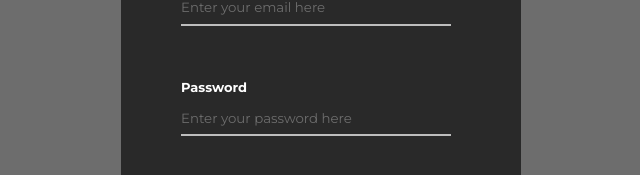
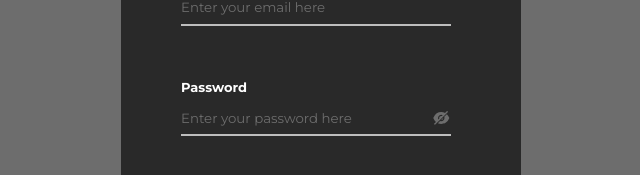
Before and after one commit to theNickMagee/Plain-React-CSS, a React (Create React App) app: page / in a window 1280 px wide. Shown: the part 415-590 px from the top of the page, without its empty margins (319-959 px from the left). Built offline with nearby package versions, Linux system fonts and the light colour scheme.

Commit message:
changed login

```diff
--- a/src/components/components/UnderlinedTextInput.jsx
+++ b/src/components/components/UnderlinedTextInput.jsx
@@ -10,6 +10,7 @@ const UnderlinedTextInput = ({
   value,
   onValueChange,
   type,
+  placeholder,
 }) => {
   const [isActive, setIsActive] = useState(false);
   const [passwordVisible, setPasswordVisible] = useState(false);
@@ -35,7 +36,7 @@ const UnderlinedTextInput = ({
         <input
           className={`form-input ${isInvalid ? "invalid" : ""}`}
           value={value}
-          placeholder="Enter your email here"
+          placeholder={placeholder}
           onChange={onValueChange}
           onBlur={() => setIsActive(false)}
           onFocus={() => setIsActive(true)}
--- a/src/components/login/Login.jsx
+++ b/src/components/login/Login.jsx
@@ -2,6 +2,8 @@ import React, { useState } from "react";
 import { MdEmail } from "react-icons/md";
 import { RiLockPasswordFill } from "react-icons/ri";
 import OtherSignInOptions from "../signInOptions/OtherSignInOptions";
+
+import UnderlinedTextInput from "../components/UnderlinedTextInput";
 
 const Login = (props) => {
   const [email, setEmail] = useState("");
@@ -16,31 +18,23 @@ const Login = (props) => {
 
   return (
     <div className="login-signup-container">
-      <div className="label-input-container">
-        <div className="field-label">Email</div>
-        {/* <MdEmail className="form-icon" size={20} style={{}} /> */}
-        <input
-          className="form-input"
-          type="text"
-          value={email}
-          placeholder="Enter your email here"
-          onChange={handleEmailChange}
-        />
-        {/* <span className="input-border" /> */}
-      </div>
+      <UnderlinedTextInput
+        label={"Email"}
+        isInvalid={false}
+        value={email}
+        onValueChange={handleEmailChange}
+        placeholder="Enter your email here"
+      />
 
-      <div className="label-input-container">
-        <div className="field-label">Password</div>
-        {/* <RiLockPasswordFill className="form-icon" size={20} style={{}} /> */}
-        <input
-          className="form-input"
-          type="password"
-          placeholder="Enter your password here"
-          value={password}
-          onChange={handlePasswordChange}
-        />
-        {/* <span className="input-border" /> */}
-      </div>
+      <UnderlinedTextInput
+        label={"Password"}
+        isInvalid={false}
+        value={password}
+        onValueChange={handlePasswordChange}
+        type={"password"}
+        placeholder="Enter your password here"
+      />
+
       <div className="login-button-container">
         <button className="login-button">Log In</button>
         <div className="forgot-password-click">Forgot Your Password? </div>
--- a/src/components/signup/SignUp.jsx
+++ b/src/components/signup/SignUp.jsx
@@ -99,6 +99,7 @@ const SignUp = (props) => {
         isInvalid={emailInvalid}
         value={email}
         onValueChange={handleEmailChange}
+        placeholder="Enter your email here"
       />
 
       <UnderlinedTextInput
@@ -107,6 +108,7 @@ const SignUp = (props) => {
         value={password}
         onValueChange={handlePasswordChange}
         type={"password"}
+        placeholder="Enter your password here"
       />
 
       <UnderlinedTextInput
@@ -115,6 +117,7 @@ const SignUp = (props) => {
         value={repeatPassword}
         onValueChange={handleRepeatPasswordChange}
         type={"password"}
+        placeholder="Repeat your password here"
       />
 
       {invalidMessage && invalidMessage.length > 1 && (
```
